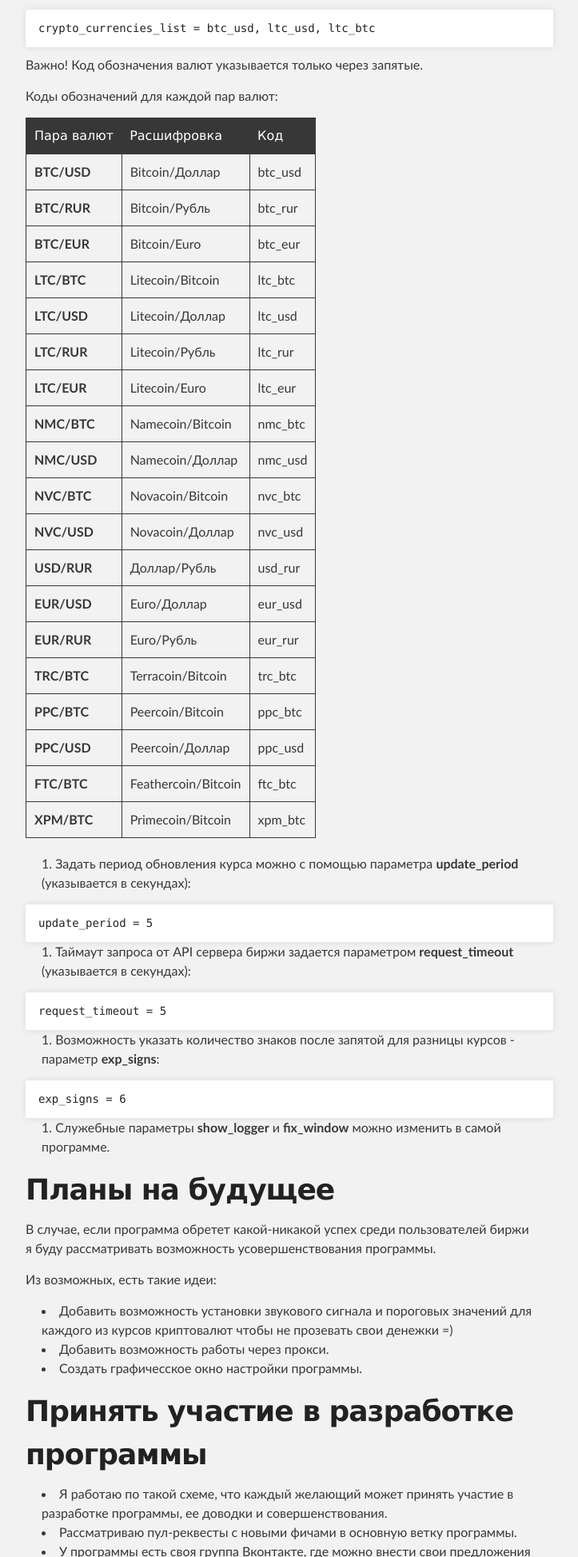
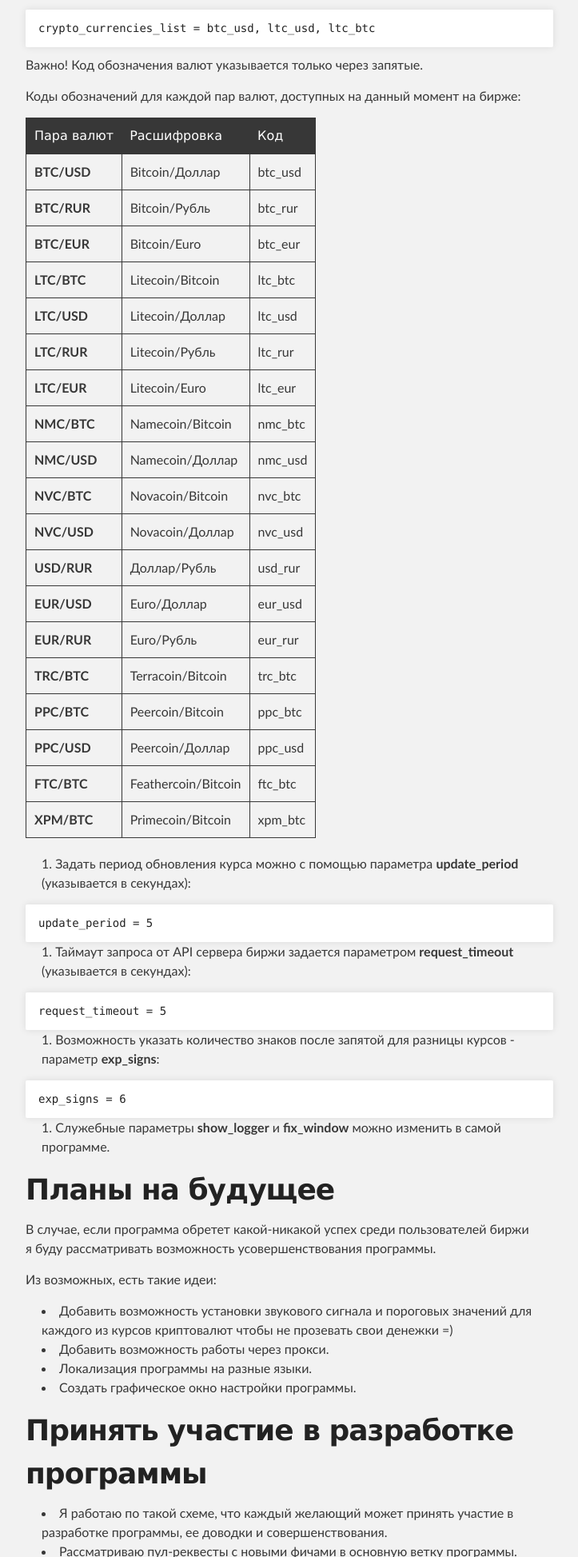
Before and after one commit to sanzstez/btc-e.go, a plain HTML site: page index.html in a window 1280 px wide. Shown: the part 3084-5031 px from the top of the page at 80% size, without its empty margins (288-1011 px from the left). Drawn offline with Linux system fonts and the light colour scheme.

```diff
--- a/index.html
+++ b/index.html
@@ -102,7 +102,7 @@ $ python btce_go.pyw
 
 <p>Важно! Код обозначения валют указывается только через запятые.</p>
 
-<p>Коды обозначений для каждой пар валют:</p>
+<p>Коды обозначений для каждой пар валют, доступных на данный момент на бирже:</p>
 
 <table>
 <thead><tr>
@@ -234,7 +234,8 @@ $ python btce_go.pyw
 <ul>
 <li>Добавить возможность установки звукового сигнала и пороговых значений для каждого из курсов криптовалют чтобы не прозевать свои денежки =)</li>
 <li>Добавить возможность работы через прокси.</li>
-<li>Создать графичесское окно настройки программы.</li>
+<li>Локализация программы на разные языки.</li>
+<li>Создать графическое окно настройки программы.</li>
 </ul><h1>
 <a name="%D0%9F%D1%80%D0%B8%D0%BD%D1%8F%D1%82%D1%8C-%D1%83%D1%87%D0%B0%D1%81%D1%82%D0%B8%D0%B5-%D0%B2-%D1%80%D0%B0%D0%B7%D1%80%D0%B0%D0%B1%D0%BE%D1%82%D0%BA%D0%B5-%D0%BF%D1%80%D0%BE%D0%B3%D1%80%D0%B0%D0%BC%D0%BC%D1%8B" class="anchor" href="#%D0%9F%D1%80%D0%B8%D0%BD%D1%8F%D1%82%D1%8C-%D1%83%D1%87%D0%B0%D1%81%D1%82%D0%B8%D0%B5-%D0%B2-%D1%80%D0%B0%D0%B7%D1%80%D0%B0%D0%B1%D0%BE%D1%82%D0%BA%D0%B5-%D0%BF%D1%80%D0%BE%D0%B3%D1%80%D0%B0%D0%BC%D0%BC%D1%8B"><span class="octicon octicon-link"></span></a>Принять участие в разработке программы</h1>
 
```
Also changed, not shown: params.json (+1 -1 lines).
